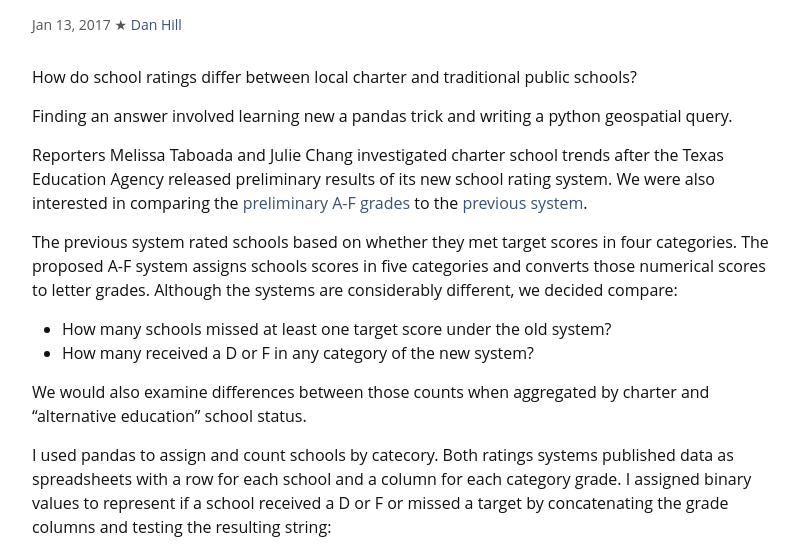
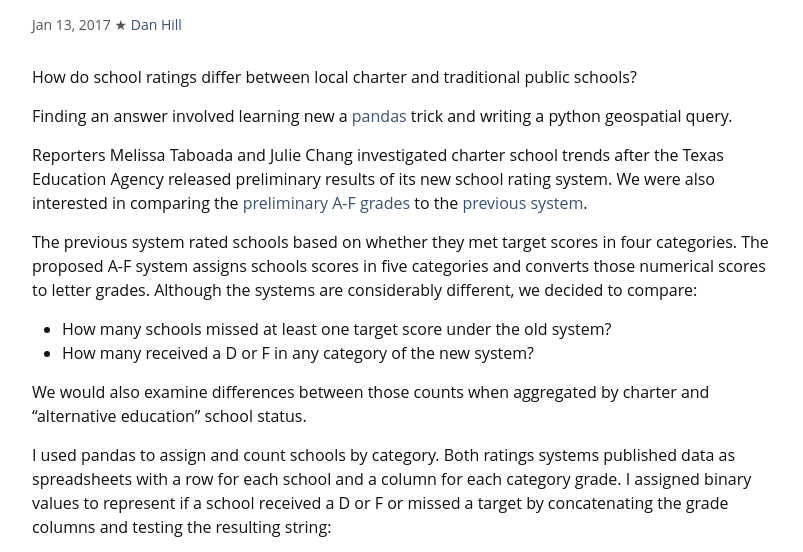
Before and after one commit to statesman/statesman.github.io, a Jekyll site: the page built from _posts/2017-01-13-school-ratings.md, in a window 1280 px wide and 1400 px high. Shown: the part 189-741 px from the top of the window, without its empty margins (238-1041 px from the left). Built offline with Jekyll 4.4.1, drawn with Linux system fonts in a browser that asks for light colours; some of the changed text lies outside the part shown.

Commit message:
Add links to school ratings post

````diff
--- a/_posts/2017-01-13-school-ratings.md
+++ b/_posts/2017-01-13-school-ratings.md
@@ -11,18 +11,18 @@
 
 How do school ratings differ between local charter and traditional public schools?
 
-Finding an answer involved learning new a pandas trick and writing a python geospatial query.
+Finding an answer involved learning new a [pandas](http://pandas.pydata.org/) trick and writing a python geospatial query.
 
 Reporters Melissa Taboada and Julie Chang investigated charter school trends after the Texas Education Agency released preliminary results of its new school rating system. We were also interested in comparing the [preliminary A-F grades](http://www.mystatesman.com/news/local-education/texas-schools-and-districts-got-their-letter-grades-from-state/06y5h5VGHqhfgcAozpXh7I/) to the [previous system](http://www.statesman.com/news/local/four-austin-middle-schools-stumble-texas-education-ratings/N53OLKMxv8v6xvAe2kNARM/).
 
-The previous system rated schools based on whether they met target scores in four categories. The proposed A-F system assigns schools scores in five categories and converts those numerical scores to letter grades. Although the systems are considerably different, we decided compare:
+The previous system rated schools based on whether they met target scores in four categories. The proposed A-F system assigns schools scores in five categories and converts those numerical scores to letter grades. Although the systems are considerably different, we decided to compare:
 
 - How many schools missed at least one target score under the old system?
 - How many received a D or F in any category of the new system?
 
 We would also examine differences between those counts when aggregated by charter and “alternative education” school status.
 
-I used pandas to assign and count schools by catecory. Both ratings systems published data as spreadsheets with a row for each school and a column for each category grade. I assigned binary values to represent if a school received a D or F or missed a target by concatenating the grade columns and testing the resulting string:
+I used pandas to assign and count schools by category. Both ratings systems published data as spreadsheets with a row for each school and a column for each category grade. I assigned binary values to represent if a school received a D or F or missed a target by concatenating the grade columns and testing the resulting string:
 
 ``` python
 # Concatenate column values
@@ -127,7 +127,7 @@
 </div>
 </p>
 
-We wanted to apply this method only to schools in the Austin area. Because charter schools can be members of school districts that are based in other Texas regions, we decided a geospatial query would be the most reliable way to identify schools in the Austin area. I used `fiona` to read shapefiles of Texas schools and education regions, `pyproj` to reproject schools points to the same coordinate system as the regions and shapely to test if schools are located inside the Austin education region:
+We wanted to apply this method only to schools in the Austin area. Because charter schools can be members of school districts that are based in other Texas regions, we decided a geospatial query would be the most reliable way to identify schools in the Austin area. I used [`fiona`](http://toblerity.org/fiona/) to read shapefiles of Texas schools and education regions, [`pyproj`](https://jswhit.github.io/pyproj/) to reproject schools points to the same coordinate system as the regions and [`shapely`](http://toblerity.org/shapely/) to test if schools are located inside the Austin education region:
 
 ```python
 import fiona
````
Also changed, not shown: other parts of _posts/2017-01-13-school-ratings.md (+1 -1 lines).
